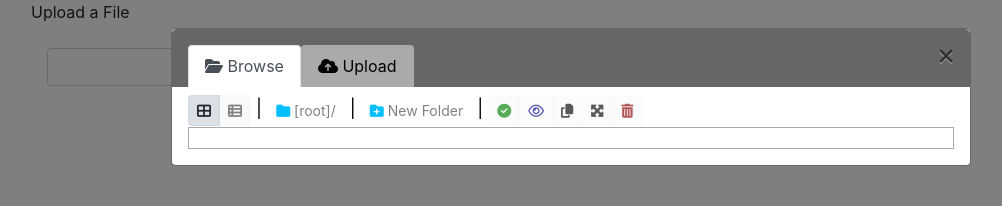
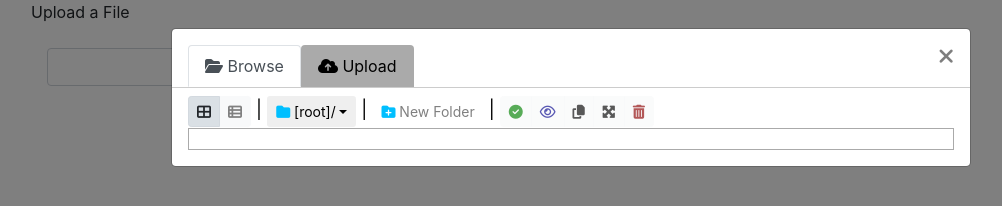
Before and after one commit to constituentvoice/CVCommander, a website: page html/test.html in a window 1280 px wide. Both pictures are taken after a click on the button "Browse". Shown: the whole page, without its empty margins (69-1071 px from the left). Drawn offline with nearby package versions, Linux system fonts and the light colour scheme; no server answers.

Commit message:
change folder tree to a dropdown

```diff
--- a/static/css/cvccommander.css
+++ b/static/css/cvccommander.css
@@ -38,10 +38,10 @@ a.btn {
 }
 
 #cvc-container .modal-header {
-	background-color: #666666;
+	/*background-color: #666666;*/
 	color: white;
 	padding-bottom: 0px;
-	border-bottom: 0px;
+	border-bottom: 1px solid #ccc;
 }
 
 #cvc-container .modal-header>.nav-tabs {
@@ -190,3 +190,7 @@ a.btn {
 .cvc-modal-modal-content {
 	box-shadow: 5px 5px 10px #333;
 }
+
+.cvc-path-btns {
+	display: inline-block;
+}
--- a/static/js/cvcommander.js
+++ b/static/js/cvcommander.js
@@ -132,7 +132,12 @@
 					.append($('<i>').addClass(this._fa_base_class + ' fa-sm ' + this.options.fa_icons.closeCommander))
 			);
 
-			let $path_btns = $('<span>').addClass('cvc-path-btns')
+			let $path_btns = $('<div>').addClass('cvc-path-btns dropdown').append(
+				$('<button>').addClass('btn btn-sm btn-default dropdown-toggle disabled').attr({
+					type: 'button', id: 'cvc-pathtree', 'aria-haspopup': 'dropdown', 'data-toggle': 'dropdown'
+				}).text('[root]/'),
+				$('<div>').addClass('dropdown-menu').attr('aria-labelledby', 'cvc-pathtree')
+			);
 
 			let $toolbar = $('<div>').attr('id', 'cvclist-toolbar').append(
 				$('<div>').addClass('btn-group').append(
@@ -437,24 +442,42 @@
 			let viewtype = options.view || listpane.data('view') || 'icons';
 			listpane.data('view', viewtype);
 
+			let f_name = '[root]/';
+			if(folder !== '/') {
+				f_name = folder + '/';
+			}
+
 			let $path_btns = listpane.closest('.cvc-modal-body').find('.cvc-path-btns');
-			$path_btns.empty().append(
-				$('<a>').attr('href', '#').addClass('btn btn-default btn-sm cvview').data('folder', '/').append(
+			$path_btns.find('.dropdown-toggle').empty().append(
+				$('<span>').addClass('cvc-folder').append(
+					$('<i>').addClass(self._fa_base_class + ' ' + self.options.fa_icons.folder)
+				),
+				' ' + f_name
+			)
+
+			let build_path = '';
+			let paths = folder.split('/');
+
+			$path_btns.find('.dropdown-menu').empty().append(
+				$('<a>').attr('href', '#').addClass('dropdown-item cvview').append(
 					$('<span>').addClass('cvc-folder').append(
 						$('<i>').addClass(self._fa_base_class + ' ' + self.options.fa_icons.folder)
-					), ' ', '[root]/'
+					),
+					' [root]/'
 				)
-			);
-			let build_path = '';
-			let paths = folder.split('/');
+			)
 
 			$.each(paths, function(idx, path) {
 				if(path && path !== '/') {
 					path += '/'
 
 					build_path += path;
-					$path_btns.append(
-						$('<a>').attr('href', '#').addClass('btn btn-default btn-sm cvview').data(
+					let active = '';
+					if(path === folder) {
+						active = ' active'
+					}
+					$path_btns.find('.dropdown-menu').append(
+						$('<a>').attr('href', '#').addClass('dropdown-item cvview' + active).data(
 							'folder', build_path).append(
 							$('<span>').addClass('cvc-folder').append(
 								$('<i>').addClass(self._fa_base_class + ' ' + self.options.fa_icons.folder)
@@ -464,7 +487,9 @@
 					)
 				}
 			});
+			$path_btns.find('.dropdown-toggle').removeClass('disabled');
 			$('.cvview').removeClass('disabled');
+
 			if(options.view && options.view !== listpane.data('view')) {
 				refresh = true;
 			}
```
